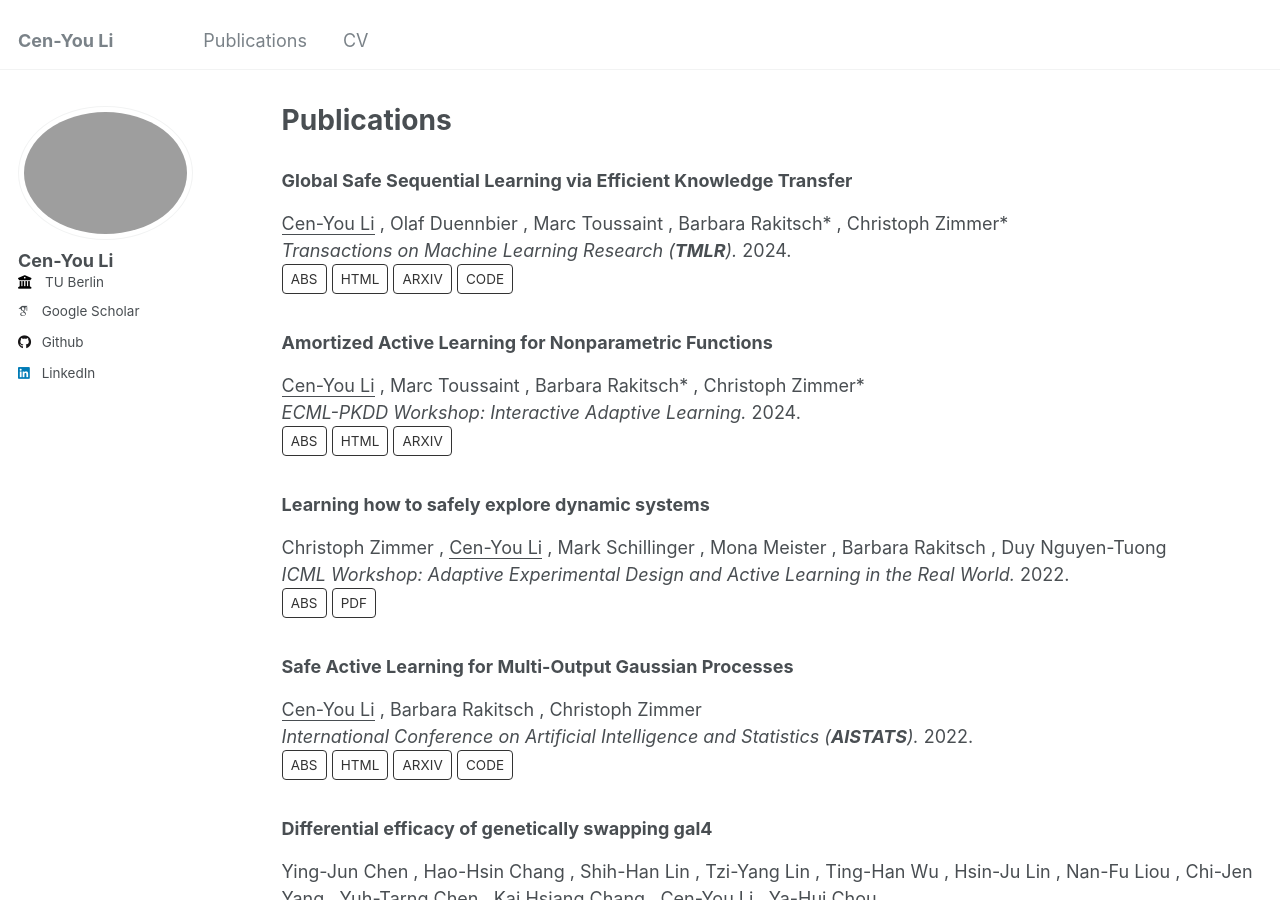
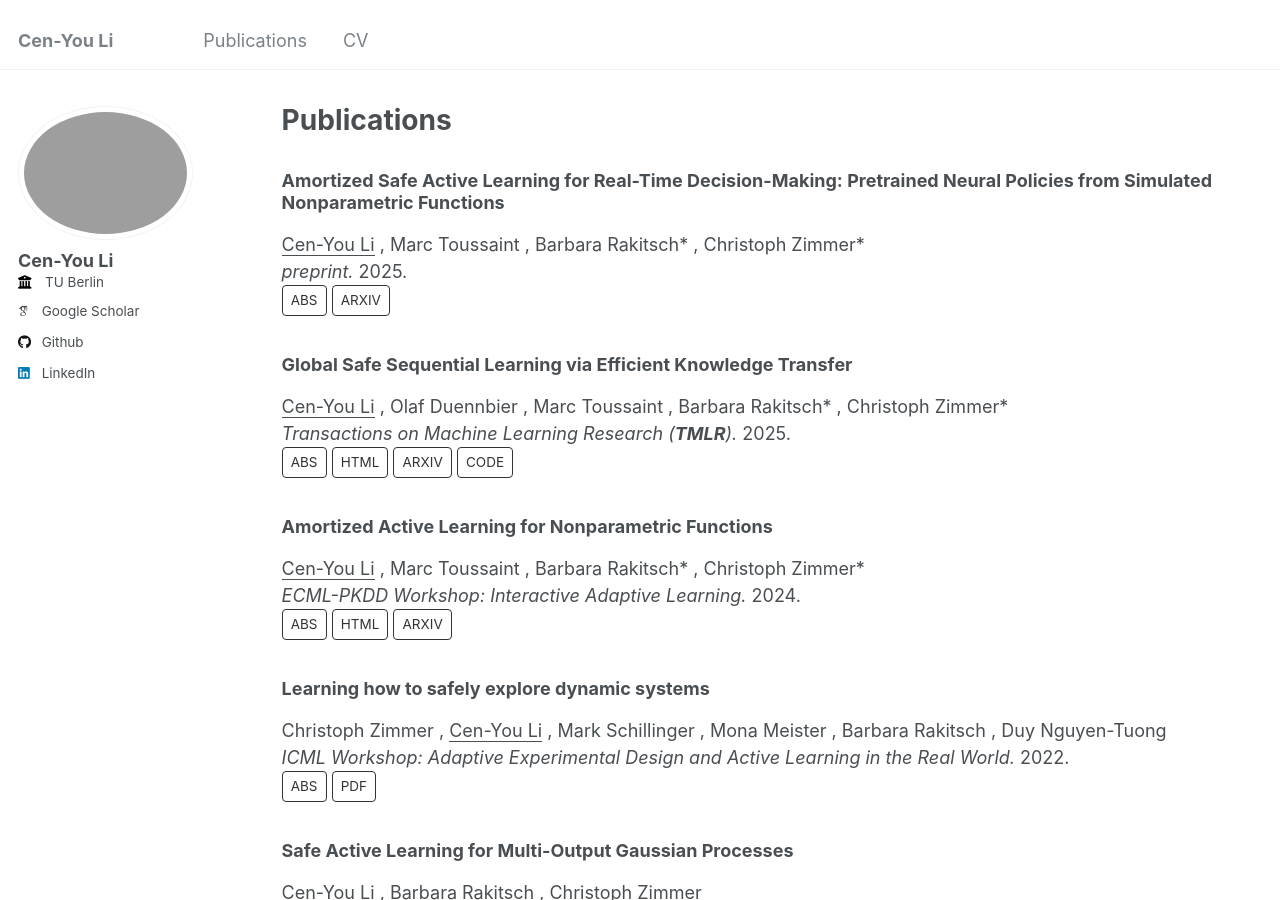
Before and after one commit to cenyou/cenyou.github.io, a Jekyll site: the page built from _pages/publications.html, in a window 1280 px wide and 900 px high. Built offline with Jekyll 4.4.1, drawn with Linux system fonts in a browser that asks for light colours; some web fonts are replaced.

```diff
--- a/_pages/cv.md
+++ b/_pages/cv.md
@@ -9,19 +9,18 @@ redirect_from:
 
 {% include base_path %}
 
-Education
+Work / Education, retrospectively
 ------
-* 2020 - 2024 (expected): Ph.D. in Machine Learning, TU Berlin
-* 2017 - 2019: M.S. in Neural Information Processing, Eberhard Karl University of Tübingen
-* 2011 - 2015: B.S. in Mathematics, National Tsing Hua University
-
-Work experience
-------
+* 2020 - 2025: Ph.D. in Machine Learning, TU Berlin / Bosch Center for AI
 
 * 2023: Intern: Automotive Perception Active Learning, Bosch, Stuttgart, Germany
 
 * 2018: Intern: Motor Control Modeling, Hertie Institute, Tübingen, Germany
 
+* 2017 - 2019: M.S. in Neural Information Processing, Eberhard Karl University of Tübingen
+
 * 2016 - 2017: Research Assistant, Academia Sinica, Taipei, Taiwan
 
 * 2015 - 2016: Military Service, Taiwan
+
+* 2011 - 2015: B.S. in Mathematics, National Tsing Hua University
--- a/_publications/2024b.md
+++ b/_publications/2024b.md
@@ -3,7 +3,7 @@ title: "Global Safe Sequential Learning via Efficient Knowledge Transfer"
 author: ["__self__", "Olaf Duennbier", "Marc Toussaint", "Barbara Rakitsch*", "Christoph Zimmer*"]
 category: manuscripts
 permalink: /publication/2024b
-date: 2024-12-31
+date: 2025-01-18
 venue: "Transactions on Machine Learning Research"
 venue_highlight: "TMLR"
 html: "https://openreview.net/forum?id=PtD2gVmb3J"
--- /dev/null
+++ b/_publications/2025a.md
@@ -0,0 +1,10 @@
+---
+title: "Amortized Safe Active Learning for Real-Time Decision-Making: Pretrained Neural Policies from Simulated Nonparametric Functions"
+author: ["__self__", "Marc Toussaint", "Barbara Rakitsch*", "Christoph Zimmer*"]
+category: conferences
+permalink: /publication/2025a
+date: 2025-01-26
+venue: "preprint"
+arxiv: "https://arxiv.org/abs/2501.15458"
+abstract: "Active Learning (AL) is a sequential learning approach aiming at selecting the most informative data for model training. In many systems, safety constraints appear during data evaluation, requiring the development of safe AL methods. Key challenges of AL are the repeated model training and acquisition optimization required for data selection, which become particularly restrictive under safety constraints. This repeated effort often creates a bottleneck, especially in physical systems requiring real-time decision-making. In this paper, we propose a novel amortized safe AL framework. By leveraging a pretrained neural network policy, our method eliminates the need for repeated model training and acquisition optimization, achieving substantial speed improvements while  maintaining competitive learning outcomes and safety awareness. The policy is trained entirely on synthetic data utilizing a novel safe AL objective. The resulting policy is highly versatile and adapts to a wide range of systems, as we demonstrate in our experiments. Furthermore, our framework is modular and we empirically show that we also achieve superior performance for unconstrained time-sensitive AL tasks if we omit the safety requirement."
+---
```
